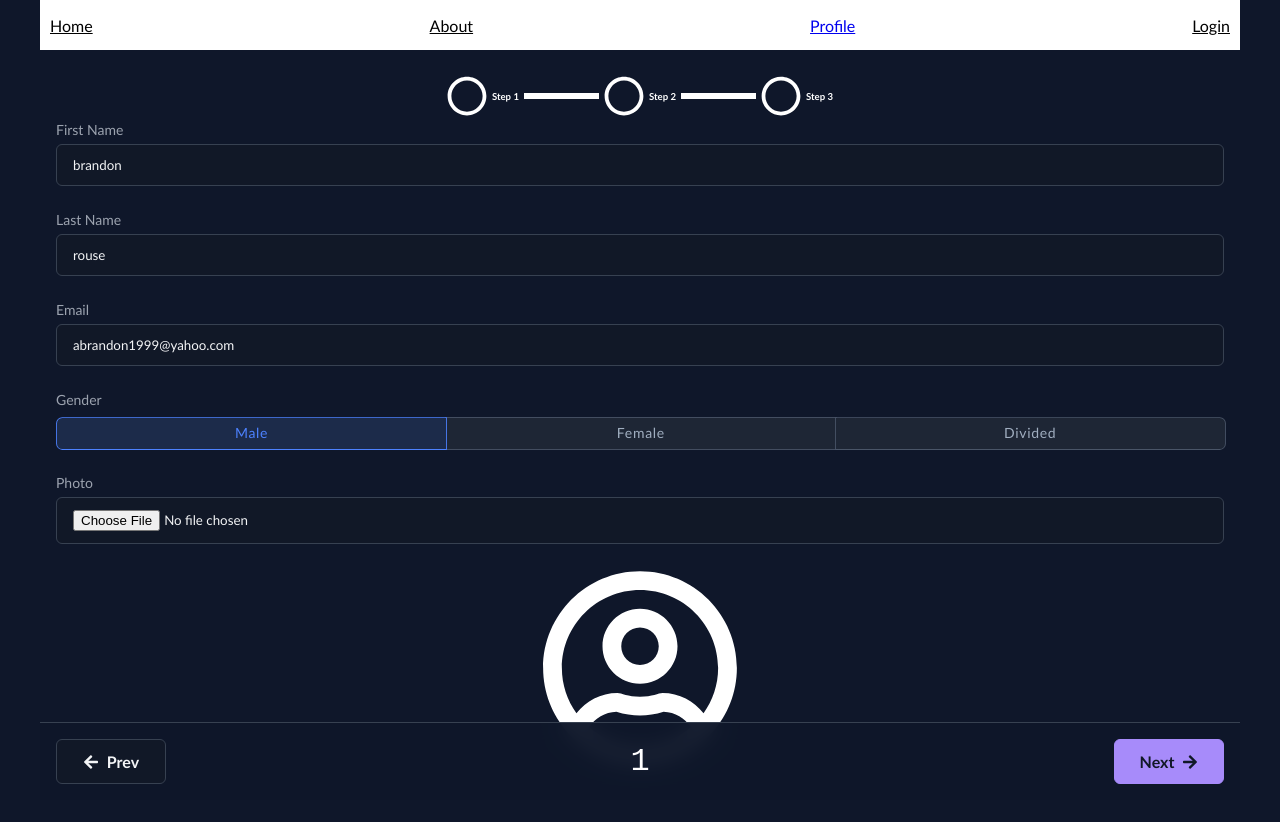
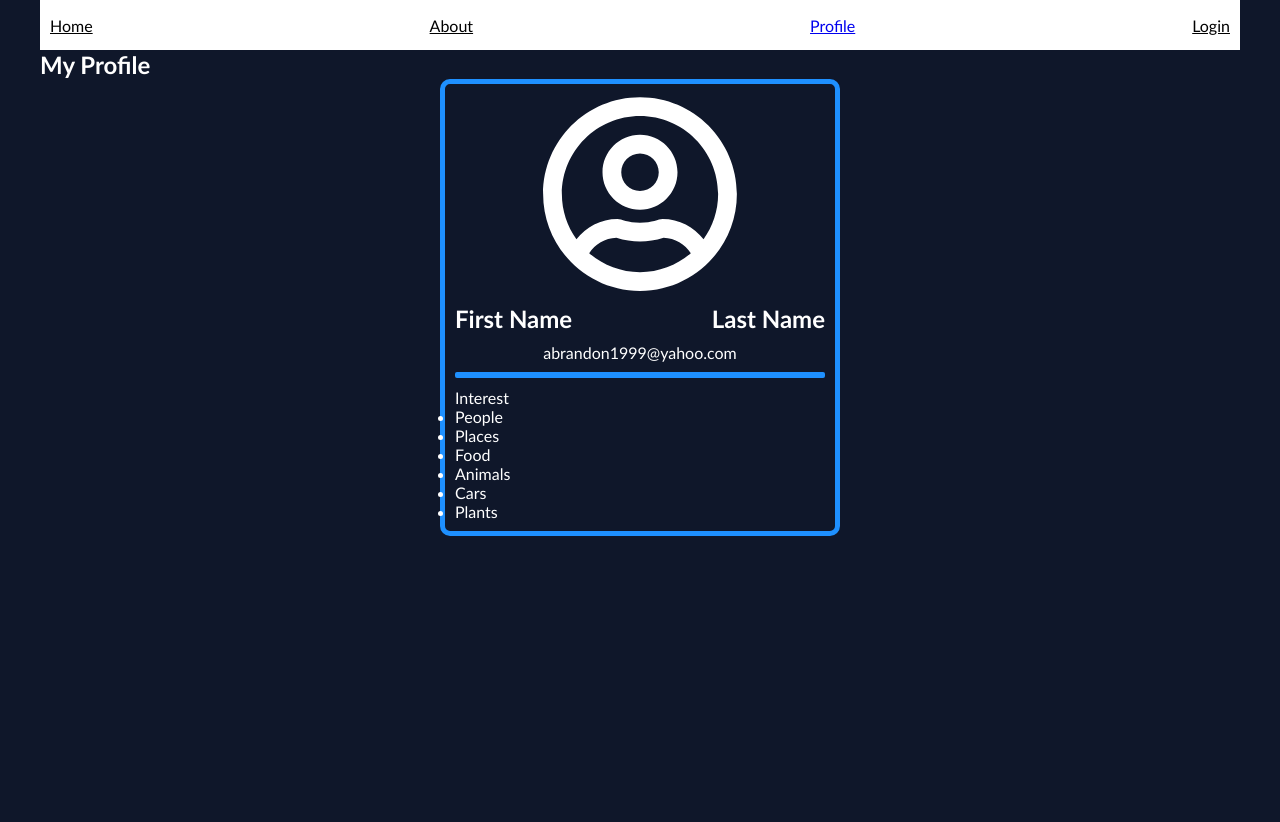
Before and after one commit to abrandon1999/exotic_life_FE, a React (Vite) app: page /profile in a window 1280 px wide. Shown: the top 822 px of the page. After the commit the page ends 800 px from the top, so only its background shows below. Built offline with nearby package versions, Linux system fonts and the light colour scheme.

Commit message:
created the profile index page

```diff
--- a/src/routeTree.gen.ts
+++ b/src/routeTree.gen.ts
@@ -11,10 +11,11 @@
 import { Route as rootRouteImport } from './routes/__root'
 import { Route as UploadRouteImport } from './routes/upload'
 import { Route as RegisterRouteImport } from './routes/register'
-import { Route as ProfileRouteImport } from './routes/profile'
 import { Route as LoginRouteImport } from './routes/login'
 import { Route as AboutRouteImport } from './routes/about'
 import { Route as IndexRouteImport } from './routes/index'
+import { Route as ProfileIndexRouteImport } from './routes/profile/index'
+import { Route as ProfileProfileRouteImport } from './routes/profile/profile'
 
 const UploadRoute = UploadRouteImport.update({
   id: '/upload',
@@ -24,11 +25,6 @@ const UploadRoute = UploadRouteImport.update({
 const RegisterRoute = RegisterRouteImport.update({
   id: '/register',
   path: '/register',
-  getParentRoute: () => rootRouteImport,
-} as any)
-const ProfileRoute = ProfileRouteImport.update({
-  id: '/profile',
-  path: '/profile',
   getParentRoute: () => rootRouteImport,
 } as any)
 const LoginRoute = LoginRouteImport.update({
@@ -46,54 +42,83 @@ const IndexRoute = IndexRouteImport.update({
   path: '/',
   getParentRoute: () => rootRouteImport,
 } as any)
+const ProfileIndexRoute = ProfileIndexRouteImport.update({
+  id: '/profile/',
+  path: '/profile/',
+  getParentRoute: () => rootRouteImport,
+} as any)
+const ProfileProfileRoute = ProfileProfileRouteImport.update({
+  id: '/profile/profile',
+  path: '/profile/profile',
+  getParentRoute: () => rootRouteImport,
+} as any)
 
 export interface FileRoutesByFullPath {
   '/': typeof IndexRoute
   '/about': typeof AboutRoute
   '/login': typeof LoginRoute
-  '/profile': typeof ProfileRoute
   '/register': typeof RegisterRoute
   '/upload': typeof UploadRoute
+  '/profile/profile': typeof ProfileProfileRoute
+  '/profile/': typeof ProfileIndexRoute
 }
 export interface FileRoutesByTo {
   '/': typeof IndexRoute
   '/about': typeof AboutRoute
   '/login': typeof LoginRoute
-  '/profile': typeof ProfileRoute
   '/register': typeof RegisterRoute
   '/upload': typeof UploadRoute
+  '/profile/profile': typeof ProfileProfileRoute
+  '/profile': typeof ProfileIndexRoute
 }
 export interface FileRoutesById {
   __root__: typeof rootRouteImport
   '/': typeof IndexRoute
   '/about': typeof AboutRoute
   '/login': typeof LoginRoute
-  '/profile': typeof ProfileRoute
   '/register': typeof RegisterRoute
   '/upload': typeof UploadRoute
+  '/profile/profile': typeof ProfileProfileRoute
+  '/profile/': typeof ProfileIndexRoute
 }
 export interface FileRouteTypes {
   fileRoutesByFullPath: FileRoutesByFullPath
-  fullPaths: '/' | '/about' | '/login' | '/profile' | '/register' | '/upload'
+  fullPaths:
+    | '/'
+    | '/about'
+    | '/login'
+    | '/register'
+    | '/upload'
+    | '/profile/profile'
+    | '/profile/'
   fileRoutesByTo: FileRoutesByTo
-  to: '/' | '/about' | '/login' | '/profile' | '/register' | '/upload'
+  to:
+    | '/'
+    | '/about'
+    | '/login'
+    | '/register'
+    | '/upload'
+    | '/profile/profile'
+    | '/profile'
   id:
     | '__root__'
     | '/'
     | '/about'
     | '/login'
-    | '/profile'
     | '/register'
     | '/upload'
+    | '/profile/profile'
+    | '/profile/'
   fileRoutesById: FileRoutesById
 }
 export interface RootRouteChildren {
   IndexRoute: typeof IndexRoute
   AboutRoute: typeof AboutRoute
   LoginRoute: typeof LoginRoute
-  ProfileRoute: typeof ProfileRoute
   RegisterRoute: typeof RegisterRoute
   UploadRoute: typeof UploadRoute
+  ProfileProfileRoute: typeof ProfileProfileRoute
+  ProfileIndexRoute: typeof ProfileIndexRoute
 }
 
 declare module '@tanstack/react-router' {
@@ -110,13 +135,6 @@ declare module '@tanstack/react-router' {
       path: '/register'
       fullPath: '/register'
       preLoaderRoute: typeof RegisterRouteImport
-      parentRoute: typeof rootRouteImport
-    }
-    '/profile': {
-      id: '/profile'
-      path: '/profile'
-      fullPath: '/profile'
-      preLoaderRoute: typeof ProfileRouteImport
       parentRoute: typeof rootRouteImport
     }
     '/login': {
@@ -140,6 +158,20 @@ declare module '@tanstack/react-router' {
       preLoaderRoute: typeof IndexRouteImport
       parentRoute: typeof rootRouteImport
     }
+    '/profile/': {
+      id: '/profile/'
+      path: '/profile'
+      fullPath: '/profile/'
+      preLoaderRoute: typeof ProfileIndexRouteImport
+      parentRoute: typeof rootRouteImport
+    }
+    '/profile/profile': {
+      id: '/profile/profile'
+      path: '/profile/profile'
+      fullPath: '/profile/profile'
+      preLoaderRoute: typeof ProfileProfileRouteImport
+      parentRoute: typeof rootRouteImport
+    }
   }
 }
 
@@ -147,9 +179,10 @@ const rootRouteChildren: RootRouteChildren = {
   IndexRoute: IndexRoute,
   AboutRoute: AboutRoute,
   LoginRoute: LoginRoute,
-  ProfileRoute: ProfileRoute,
   RegisterRoute: RegisterRoute,
   UploadRoute: UploadRoute,
+  ProfileProfileRoute: ProfileProfileRoute,
+  ProfileIndexRoute: ProfileIndexRoute,
 }
 export const routeTree = rootRouteImport
   ._addFileChildren(rootRouteChildren)
--- /dev/null
+++ b/src/routes/profile/index.tsx
@@ -0,0 +1,67 @@
+import { createFileRoute } from "@tanstack/react-router";
+import type { CSSProperties } from "react";
+import { FaRegUserCircle } from "react-icons/fa";
+export const Route = createFileRoute("/profile/")({
+  component: RouteComponent,
+});
+const interests = ["People", "Places", "Food", "Animals", "Cars", "Plants"];
+function RouteComponent() {
+  return (
+    <div>
+      <h2>My Profile</h2>
+
+      <div style={profileContainer}>
+        <div style={profileImageContainer}>
+          <FaRegUserCircle size={ICON_SIZE} />
+        </div>
+        <div style={nameContainer}>
+          <p style={nameStyle}>First Name</p>
+          <p style={nameStyle}>Last Name</p>
+        </div>
+        <p style={emailStyle}>abrandon1999@yahoo.com</p>
+        <div style={dividerStyle}></div>
+        <p>Interest</p>
+        <ul>
+          {interests.map((interest, index) => (
+            <li key={index}>{interest}</li>
+          ))}
+        </ul>
+      </div>
+    </div>
+  );
+}
+const ICON_SIZE = "200";
+const MARGINBOTTOM = "10px";
+const dividerStyle: CSSProperties = {
+  height: "2px",
+  border: "3px solid dodgerblue",
+  borderRadius: "2px",
+  marginBottom: MARGINBOTTOM,
+};
+const nameStyle: CSSProperties = {
+  fontSize: "1.5rem",
+  fontWeight: 600,
+};
+const emailStyle: CSSProperties = {
+  textAlign: "center",
+  marginBottom: MARGINBOTTOM,
+};
+const profileContainer: CSSProperties = {
+  display: "flex",
+  flexDirection: "column",
+  maxWidth: "400px",
+  borderRadius: "10px",
+  border: "5px solid dodgerblue",
+  margin: "0 auto",
+  padding: "10px",
+};
+const profileImageContainer: CSSProperties = {
+  display: "flex",
+  justifyContent: "center",
+  marginBottom: MARGINBOTTOM,
+};
+const nameContainer: CSSProperties = {
+  display: "flex",
+  justifyContent: "space-between",
+  marginBottom: MARGINBOTTOM,
+};
--- a/src/routes/profile.tsx
+++ b/src/routes/profile/profile.tsx
@@ -12,7 +12,7 @@ import ProfilePicture from "@/components/ProfilePicture";
 import InterestSelection from "@/components/InterestSelection";
 import ColorSelection from "@/components/ColorSelection";
 import { BACKEND_BASE_URL } from "@/utils/variables";
-export const Route = createFileRoute("/profile")({
+export const Route = createFileRoute("/profile/profile")({
   component: RouteComponent,
 });
 
```
